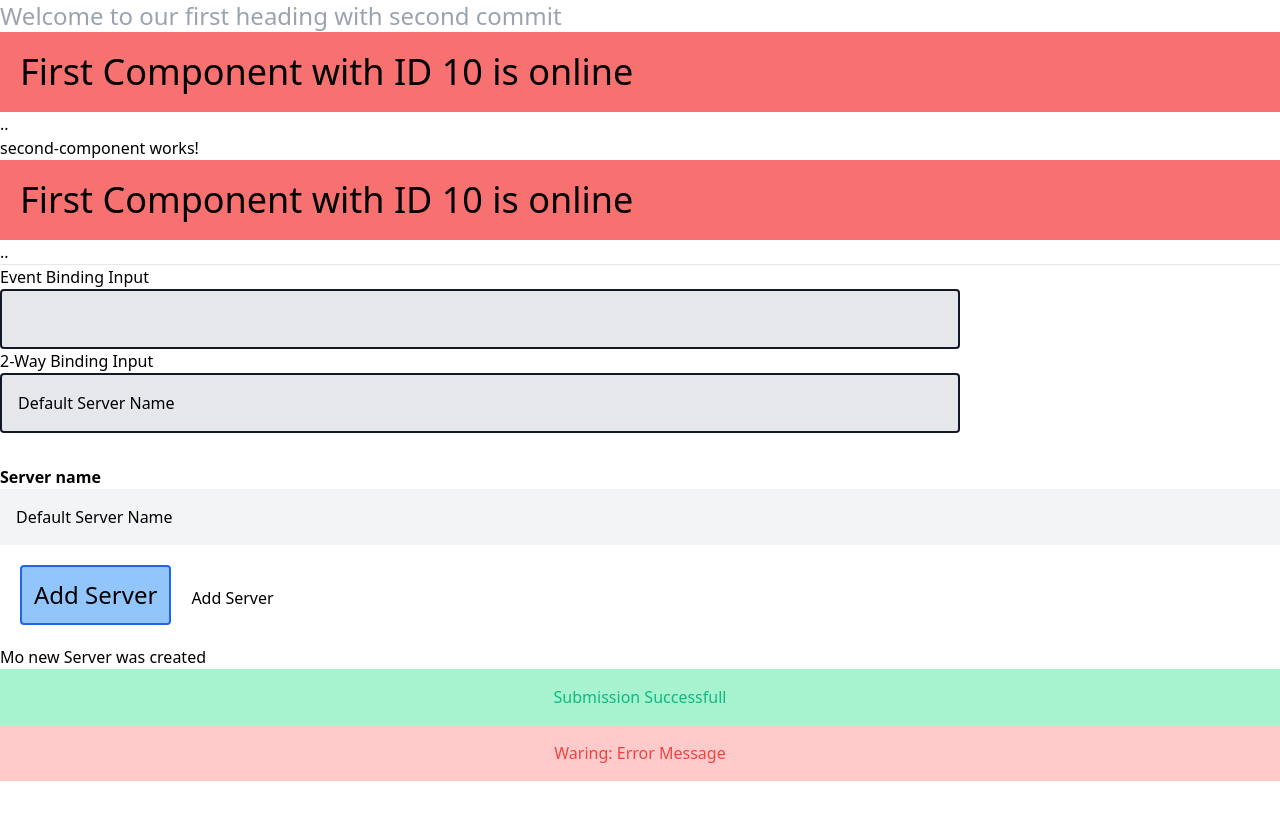
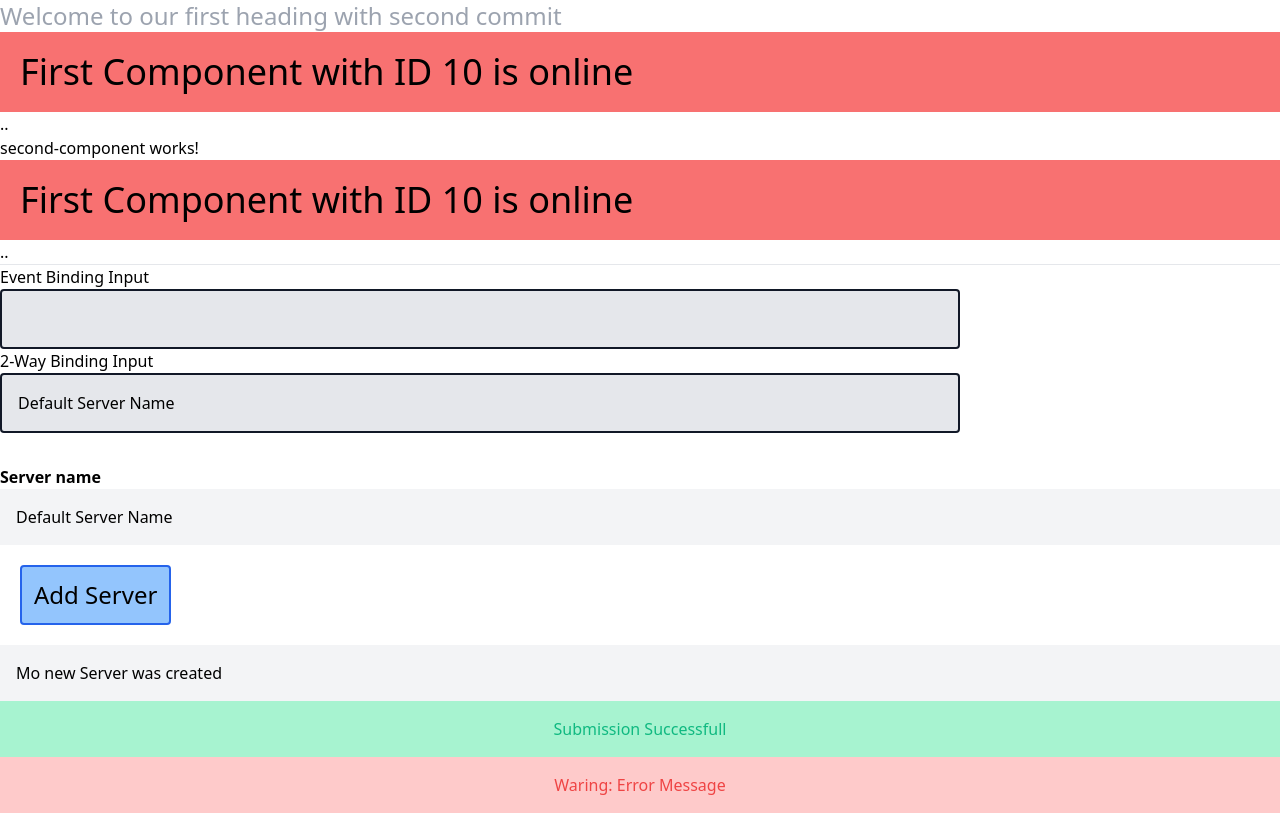
Before and after one commit to shivamkmr335/Angular-Test, an Angular app: page / in a window 1280 px wide. Built offline with nearby package versions, Linux system fonts and the light colour scheme.

Commit message:
lecture 35

```diff
--- a/src/app/second-component/second-component.component.html
+++ b/src/app/second-component/second-component.component.html
@@ -23,6 +23,5 @@
 
 
 <button class=" p-3 border-2 m-5 rounded border-blue-600 bg-blue-300 text-2xl disabled:opacity-50 visited:text-purple-600" [disabled]="!allowNewServer" (click)="onCreateServer()" > Add Server </button>
-<button class="disabled"> Add Server </button>
 
-<p [innerText]="serverCreationStatus" ></p>
+<p class="w-full p-4 bg-gray-100" >  {{serverCreationStatus}} </p>
--- a/src/app/second-component/second-component.component.ts
+++ b/src/app/second-component/second-component.component.ts
@@ -7,7 +7,7 @@ import { Component, OnInit } from '@angular/core';
 export class SecondComponentComponent implements OnInit {
 
   allowNewServer = false;
-  serverCreationStatus = 'Mo new Server was created';
+  serverCreationStatus = "Mo new Server was created";
   serverName='Default Server Name';
 
   constructor() {
@@ -20,7 +20,7 @@ export class SecondComponentComponent implements OnInit {
   }
 
   onCreateServer(){
-    this.serverCreationStatus = 'server was created';
+    this.serverCreationStatus = 'server was created! Server Name is' + this.serverName ;
   }
 
   onUpdateServerName(event: Event){
```
